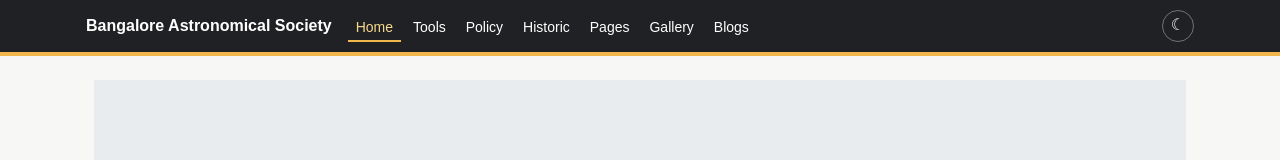
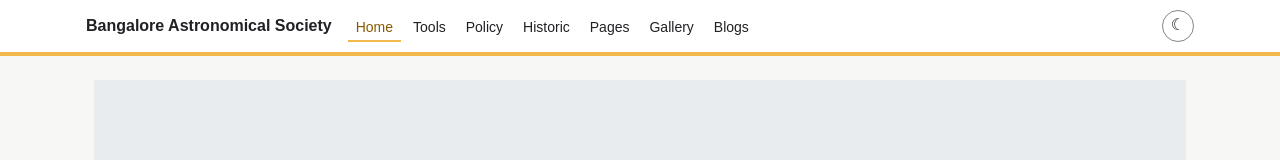
Before and after one commit to bas-org-in/bas-www, a website: page public/index.html in a window 1280 px wide. Shown: the top 160 px of the page. Drawn offline with nearby package versions, Linux system fonts and the light colour scheme; some packages are replaced by stand-ins of ours; a script that the page names is missing.

Commit message:
feat(tokens): make the navigation bar light in light mode
Sankar Viswanathan decided on 2026-10-29 that the navigation bar follows
the colour mode (bas-site-ops docs/style-system.md, ST-74). The light
values of the six nav tokens are now a white bar with dark text, a dark
amber current link (5.9:1) and a darker toggle border. The dark values
are unchanged; the toggle border and hover tokens, which were only in
the light block, are now also in both dark blocks with their old values.
The amber rule under the bar stays in both modes.

Verified on staging with tokens.css copied there: bas-site-ops
wordpress/tests/site-nav.py (AT-46) passes on the home page, /gallery/,
/events/ and /tools/dss.html in both modes, and failed on live before.
stylelint passes. Screenshots at 1280 and 390 px were checked.

```diff
--- a/public/assets/css/tokens.css
+++ b/public/assets/css/tokens.css
@@ -62,12 +62,12 @@
   --bas-danger: #b32d2e;
   --bas-success: #008a20;
 
-  /* Site navigation bar (dark in both modes). */
-  --bas-nav-bg: #202124;
-  --bas-nav-text: #fff;
-  --bas-nav-current: #f7d98c;
-  --bas-nav-control-border: rgba(255, 255, 255, 0.36);
-  --bas-nav-control-hover-bg: rgba(255, 255, 255, 0.12);
+  /* Site navigation bar: light in light mode, dark in dark mode (ST-74). */
+  --bas-nav-bg: #fff;
+  --bas-nav-text: #202124;
+  --bas-nav-current: #8a5a00;   /* dark amber: 5.9:1 on the bar */
+  --bas-nav-control-border: rgba(32, 33, 36, 0.55);
+  --bas-nav-control-hover-bg: rgba(32, 33, 36, 0.08);
   --bas-nav-focus-tint: rgba(242, 184, 75, 0.35);
 
   /* Home page banner. */
@@ -224,6 +224,8 @@
     --bas-nav-bg: #0f1113;
     --bas-nav-text: #f6f0df;
     --bas-nav-current: #f4d67d;
+    --bas-nav-control-border: rgba(255, 255, 255, 0.36);
+    --bas-nav-control-hover-bg: rgba(255, 255, 255, 0.12);
     --bas-jumbotron-bg: #181e23;
     --bas-jumbotron-text: #e7e2d5;
     --bas-shadow: rgba(0, 0, 0, 0.36);
@@ -268,6 +270,8 @@
   --bas-nav-bg: #0f1113;
   --bas-nav-text: #f6f0df;
   --bas-nav-current: #f4d67d;
+  --bas-nav-control-border: rgba(255, 255, 255, 0.36);
+  --bas-nav-control-hover-bg: rgba(255, 255, 255, 0.12);
   --bas-jumbotron-bg: #181e23;
   --bas-jumbotron-text: #e7e2d5;
   --bas-shadow: rgba(0, 0, 0, 0.36);
```
